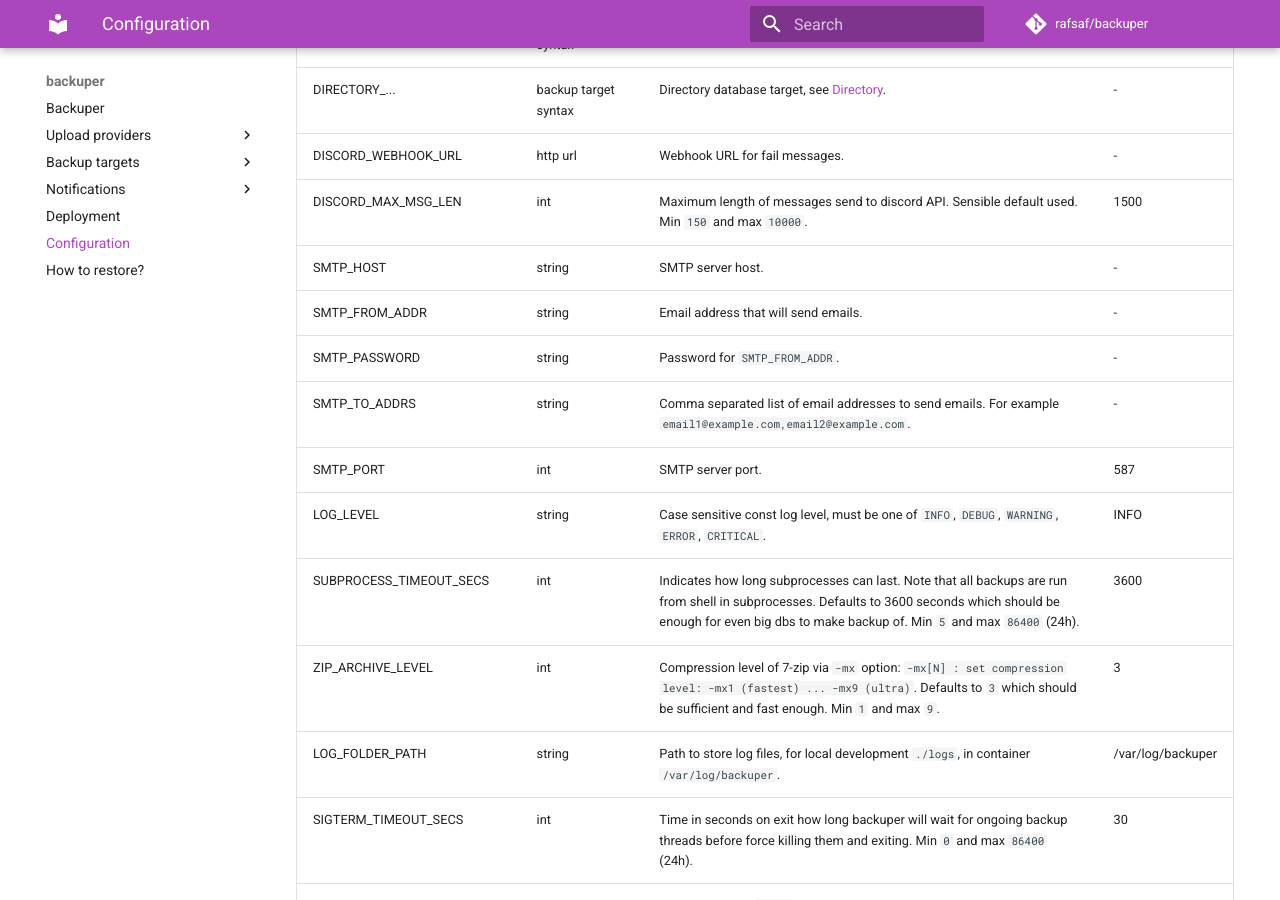
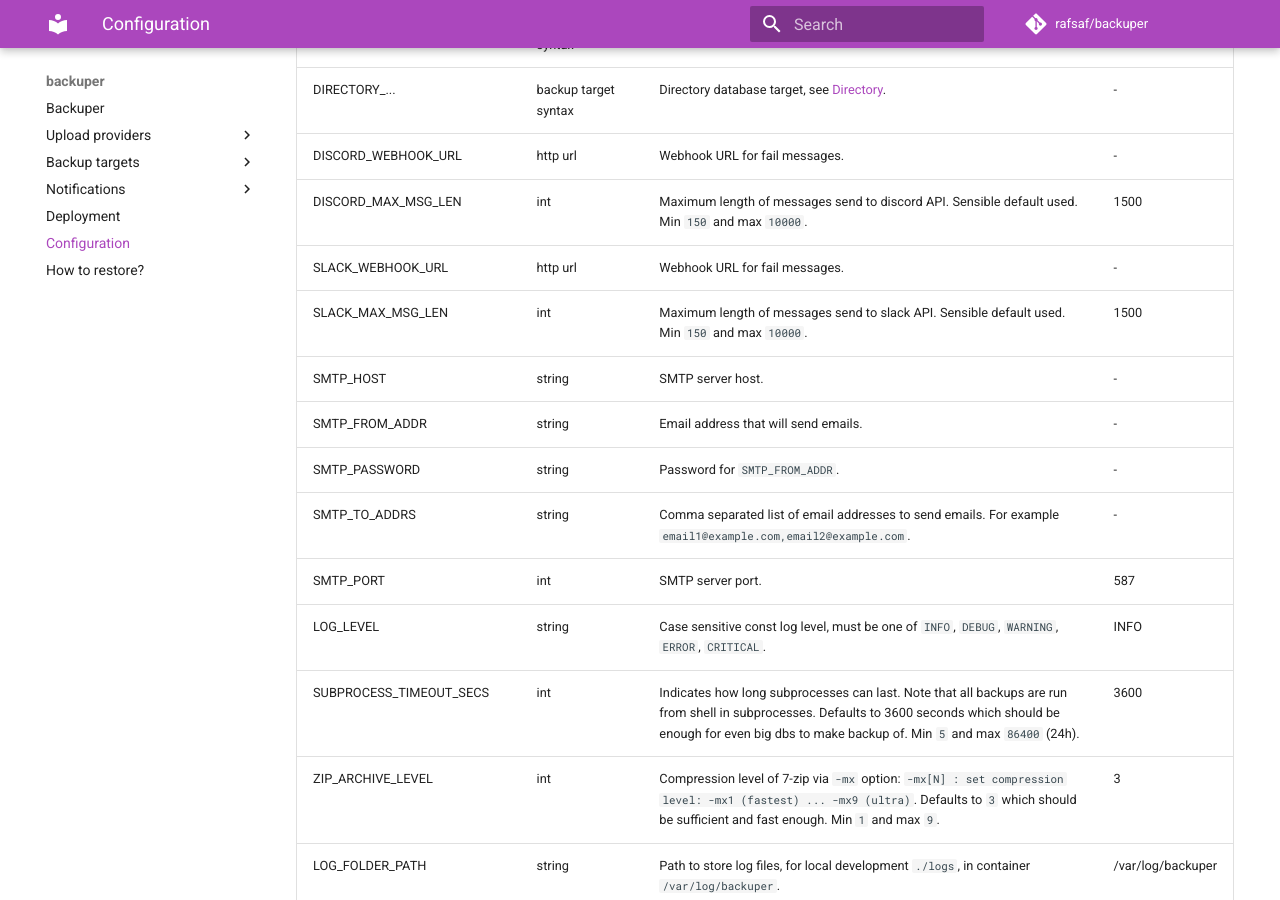
Before and after one commit to rafsaf/ogion, an MkDocs documentation site: the page built from docs/configuration.md, in a window 1280 px wide and 900 px high, scrolled down 1084 px. Built offline with MkDocs 1.6.1 and Material for MkDocs 9.7.7, drawn with Linux system fonts in a browser that asks for light colours; comment, search, counter and statistics services are not loaded; the version menu is left out.

Commit message:
add slack docs

```diff
--- a/docs/configuration.md
+++ b/docs/configuration.md
@@ -22,6 +22,8 @@ Environemt variables
 | DIRECTORY\_...            | backup target syntax | Directory database target, see [Directory](backup_targets/directory.md).                                                                                                                                                                                                                                                                                                                                                                                                                                                                                         | -                 |
 | DISCORD_WEBHOOK_URL       | http url             | Webhook URL for fail messages.                                                                                                                                                                                                                                                                                                                                                                                                                                                                                                                                   | -                 |
 | DISCORD_MAX_MSG_LEN       | int                  | Maximum length of messages send to discord API. Sensible default used. Min `150` and max `10000`.                                                                                                                                                                                                                                                                                                                                                                                                                                                                | 1500              |
+| SLACK_WEBHOOK_URL         | http url             | Webhook URL for fail messages.                                                                                                                                                                                                                                                                                                                                                                                                                                                                                                                                   | -                 |
+| SLACK_MAX_MSG_LEN         | int                  | Maximum length of messages send to slack API. Sensible default used. Min `150` and max `10000`.                                                                                                                                                                                                                                                                                                                                                                                                                                                                  | 1500              |
 | SMTP_HOST                 | string               | SMTP server host.                                                                                                                                                                                                                                                                                                                                                                                                                                                                                                                                                | -                 |
 | SMTP_FROM_ADDR            | string               | Email address that will send emails.                                                                                                                                                                                                                                                                                                                                                                                                                                                                                                                             | -                 |
 | SMTP_PASSWORD             | string               | Password for `SMTP_FROM_ADDR`.                                                                                                                                                                                                                                                                                                                                                                                                                                                                                                                                   | -                 |
--- a/mkdocs.yml
+++ b/mkdocs.yml
@@ -35,6 +35,7 @@ nav:
   - Notifications:
       - notifications/discord.md
       - notifications/smtp.md
+      - notifications/slack.md
   - Deployment: deployment.md
   - Configuration: configuration.md
   - How to restore?: how_to_restore.md
```
Also changed, not shown: README.md (+1 -0 lines), docs/index.md (+1 -0 lines), docs/notifications/slack.md (added, +30 -0 lines).
